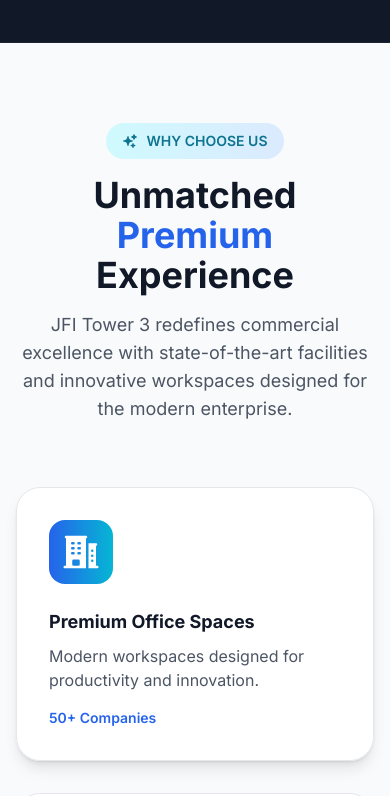
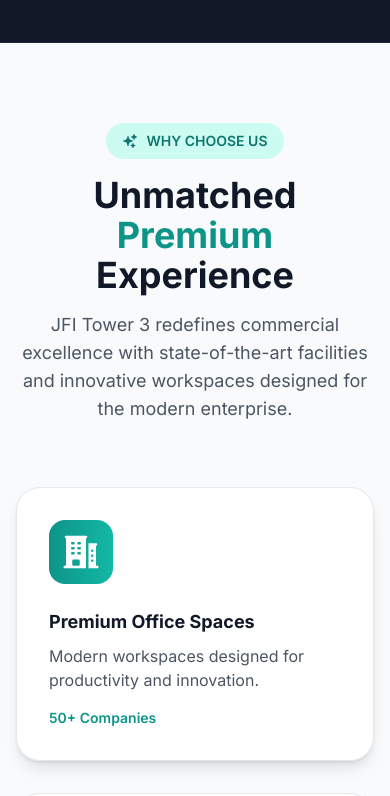
Before and after one commit to kspeiris/tower-office-rental, a React (Vite) app in the folder frontend/: page / in a window 390 px wide. Shown: the part 1360-2156 px from the top of the page. Built offline with nearby package versions, Linux system fonts and the light colour scheme; no server answers.

Commit message:
fix video

```diff
--- a/frontend/src/pages/public/HomePage.jsx
+++ b/frontend/src/pages/public/HomePage.jsx
@@ -79,7 +79,7 @@ const HomePage = () => {
       icon: <HiBuildingOffice2 className="h-10 w-10" />,
       title: 'Premium Office Spaces',
       description: 'Modern workspaces designed for productivity and innovation.',
-      gradient: 'from-blue-600 to-cyan-500',
+      gradient: 'from-primary-600 to-teal-500',
       stats: '50+ Companies'
     },
     {
@@ -93,14 +93,14 @@ const HomePage = () => {
       icon: <HiCpuChip className="h-10 w-10" />,
       title: 'Smart Technology',
       description: 'IoT-enabled building with energy management systems.',
-      gradient: 'from-purple-600 to-pink-500',
+      gradient: 'from-teal-600 to-cyan-500',
       stats: 'AI Integrated'
     },
     {
       icon: <HiHomeModern className="h-10 w-10" />,
       title: 'Sustainable Design',
       description: 'LEED-certified building with green initiatives.',
-      gradient: 'from-green-600 to-lime-500',
+      gradient: 'from-emerald-600 to-teal-600',
       stats: 'Eco-Friendly'
     }
   ];
@@ -372,7 +372,7 @@ const HomePage = () => {
                 transition={{ delay: index * 0.1 }}
                 className="flex flex-col items-center p-6 md:p-8 rounded-3xl bg-white/[0.03] backdrop-blur-sm border border-white/[0.05] hover:bg-white/[0.05] transition-colors"
               >
-                <div className="w-12 h-12 rounded-xl bg-gradient-to-br from-blue-600 to-cyan-500 text-white flex items-center justify-center mb-4 shadow-lg shadow-blue-500/20" aria-hidden="true">
+                <div className="w-12 h-12 rounded-xl bg-gradient-to-br from-primary-600 to-teal-500 text-white flex items-center justify-center mb-4 shadow-lg shadow-primary-500/20" aria-hidden="true">
                   {stat.icon}
                 </div>
                 <div className="text-2xl md:text-3xl font-black text-white mb-1">{stat.value}</div>
@@ -387,12 +387,12 @@ const HomePage = () => {
       <section className="py-20 bg-gray-50 dark:bg-gray-900/50">
         <div className="max-w-7xl mx-auto px-4 sm:px-6 lg:px-8">
           <div className="text-center mb-16">
-            <div className="inline-flex items-center px-4 py-2 rounded-full bg-gradient-to-r from-cyan-100 to-blue-100 text-cyan-700 mb-4">
+            <div className="inline-flex items-center px-4 py-2 rounded-full bg-gradient-to-r from-primary-100 to-teal-100 dark:from-primary-900/20 dark:to-teal-900/20 text-primary-700 dark:text-primary-300 mb-4">
               <HiSparkles className="h-4 w-4 mr-2" />
               <span className="text-sm font-semibold">WHY CHOOSE US</span>
             </div>
             <h2 className="text-4xl md:text-5xl font-bold text-gray-900 dark:text-white mb-4">
-              Unmatched <span className="text-blue-600">Premium</span> Experience
+              Unmatched <span className="text-primary-600 dark:text-primary-400">Premium</span> Experience
             </h2>
             <p className="text-gray-600 dark:text-gray-400 text-lg max-w-3xl mx-auto">
               JFI Tower 3 redefines commercial excellence with state-of-the-art facilities
@@ -417,7 +417,7 @@ const HomePage = () => {
                   </div>
                   <div className="text-lg font-bold text-gray-900 dark:text-white mb-2">{feature.title}</div>
                   <p className="text-gray-600 dark:text-gray-400 mb-4">{feature.description}</p>
-                  <div className="text-sm font-semibold text-blue-600 dark:text-blue-400">{feature.stats}</div>
+                  <div className="text-sm font-semibold text-primary-600 dark:text-primary-400">{feature.stats}</div>
                 </div>
               </motion.div>
             ))}
@@ -435,13 +435,13 @@ const HomePage = () => {
                 <span className="text-sm font-semibold">FEATURED SPACES</span>
               </div>
               <h2 className="text-4xl font-bold text-gray-900 dark:text-white mb-2">
-                Premium <span className="text-blue-600">Available</span> Spaces
+                Premium <span className="text-primary-600 dark:text-primary-400">Available</span> Spaces
               </h2>
               <p className="text-gray-600 dark:text-gray-400">Exclusive office spaces with prime locations and premium finishes</p>
             </div>
             <Link
               to="/floors"
-              className="group mt-4 md:mt-0 inline-flex items-center text-blue-600 hover:text-blue-700 font-semibold focus:outline-none focus:ring-2 focus:ring-blue-500 rounded px-2 py-1"
+              className="group mt-4 md:mt-0 inline-flex items-center text-primary-600 hover:text-primary-700 dark:text-primary-400 dark:hover:text-primary-300 font-semibold focus:outline-none focus:ring-2 focus:ring-primary-500 rounded px-2 py-1"
             >
               View all available spaces
               <HiArrowRight className="ml-2 h-5 w-5 group-hover:translate-x-2 transition-transform" aria-hidden="true" />
@@ -475,7 +475,7 @@ const HomePage = () => {
               <p className="text-gray-600 mb-6">Premium spaces are currently being prepared.</p>
               <button
                 onClick={() => navigate('/contact')}
-                className="px-6 py-3 bg-blue-600 text-white rounded-lg hover:bg-blue-700 transition-colors"
+                className="px-6 py-3 bg-primary-600 text-white rounded-lg hover:bg-primary-700 transition-colors focus:outline-none focus:ring-2 focus:ring-primary-500"
               >
                 Get Notified First
               </button>
@@ -485,7 +485,7 @@ const HomePage = () => {
       </section>
 
       {/* Amenities Section */}
-      <section className="py-20 bg-gradient-to-br from-gray-900 via-blue-900 to-gray-900 text-white">
+      <section className="py-20 bg-gradient-to-br from-gray-900 via-primary-900 to-gray-900 text-white">
         <div className="max-w-7xl mx-auto px-4 sm:px-6 lg:px-8">
           <div className="grid grid-cols-1 lg:grid-cols-2 gap-16 items-center">
             <motion.div
@@ -504,7 +504,7 @@ const HomePage = () => {
                 {towerData?.landingPage?.amenities?.title?.includes(' Future ') ? (
                   <>
                     {towerData.landingPage.amenities.title.split(' Future ')[0]}
-                    <span className="text-cyan-300"> Future </span>
+                    <span className="text-primary-300"> Future </span>
                     {towerData.landingPage.amenities.title.split(' Future ')[1]}
                   </>
                 ) : (
@@ -519,7 +519,7 @@ const HomePage = () => {
               <div className="grid grid-cols-1 sm:grid-cols-2 gap-6">
                 {amenities.map((amenity, index) => (
                   <div key={index} className="flex items-center p-4 rounded-xl bg-white/5 backdrop-blur-sm border border-white/10">
-                    <div className="flex-shrink-0 w-10 h-10 rounded-lg bg-gradient-to-r from-cyan-500 to-blue-500 flex items-center justify-center mr-4">
+                    <div className="flex-shrink-0 w-10 h-10 rounded-lg bg-gradient-to-r from-primary-500 to-teal-500 flex items-center justify-center mr-4">
                       {amenity.icon}
                     </div>
                     <div>
@@ -567,12 +567,12 @@ const HomePage = () => {
         <section className="py-20 bg-white dark:bg-gray-950">
           <div className="max-w-7xl mx-auto px-4 sm:px-6 lg:px-8">
             <div className="text-center mb-12">
-              <div className="inline-flex items-center px-4 py-2 rounded-full bg-gradient-to-r from-purple-100 to-pink-100 text-purple-700 mb-4">
+              <div className="inline-flex items-center px-4 py-2 rounded-full bg-gradient-to-r from-primary-100 to-teal-100 dark:from-primary-900/20 dark:to-teal-900/20 text-primary-700 dark:text-primary-300 mb-4">
                 <HiPhotograph className="h-4 w-4 mr-2" /> {/* FIXED: Changed from HiPhoto to HiPhotograph */}
                 <span className="text-sm font-semibold">TOWER GALLERY</span>
               </div>
               <h2 className="text-4xl md:text-5xl font-bold text-gray-900 dark:text-white mb-4">
-                Explore Our <span className="text-blue-600">Premium</span> Spaces
+                Explore Our <span className="text-primary-600 dark:text-primary-400">Premium</span> Spaces
               </h2>
               <p className="text-gray-600 dark:text-gray-400 text-lg max-w-3xl mx-auto">
                 Take a visual tour through our state-of-the-art facilities and modern workspaces
@@ -589,12 +589,12 @@ const HomePage = () => {
         <section className="py-20 bg-gray-50 dark:bg-gray-900/50">
           <div className="max-w-7xl mx-auto px-4 sm:px-6 lg:px-8">
             <div className="text-center mb-12">
-              <div className="inline-flex items-center px-4 py-2 rounded-full bg-gradient-to-r from-red-100 to-orange-100 text-red-700 mb-4">
+              <div className="inline-flex items-center px-4 py-2 rounded-full bg-gradient-to-r from-primary-100 to-teal-100 dark:from-primary-900/20 dark:to-teal-900/20 text-primary-700 dark:text-primary-300 mb-4">
                 <HiPlayCircle className="h-4 w-4 mr-2" />
                 <span className="text-sm font-semibold">VIDEO TOURS</span>
               </div>
               <h2 className="text-4xl md:text-5xl font-bold text-gray-900 dark:text-white mb-4">
-                Experience the <span className="text-blue-600">Virtual</span> Tour
+                Experience the <span className="text-primary-600 dark:text-primary-400">Virtual</span> Tour
               </h2>
               <p className="text-gray-600 dark:text-gray-400 text-lg max-w-3xl mx-auto">
                 Watch our comprehensive video tours and see what makes JFI Tower 3 exceptional
@@ -607,7 +607,7 @@ const HomePage = () => {
       )}
 
       {/* CTA Section */}
-      <section className="py-20 bg-gradient-to-r from-blue-50 to-cyan-50 dark:from-gray-900 dark:to-gray-800">
+      <section className="py-20 bg-gradient-to-r from-primary-50 to-teal-50 dark:from-gray-900 dark:to-gray-800">
         <div className="max-w-4xl mx-auto px-4 sm:px-6 lg:px-8 text-center">
           <motion.div
             initial={{ opacity: 0, y: 20 }}
@@ -615,7 +615,7 @@ const HomePage = () => {
             transition={{ duration: 0.6 }}
           >
             <h2 className="text-4xl md:text-5xl font-bold text-gray-900 dark:text-white mb-6">
-              Join the <span className="text-blue-600">Elite</span> Community
+              Join the <span className="text-primary-600 dark:text-primary-400">Elite</span> Community
             </h2>
             <p className="text-gray-600 dark:text-gray-400 text-lg mb-8 max-w-2xl mx-auto">
               Be part of a curated ecosystem of industry leaders, innovators,
@@ -624,14 +624,14 @@ const HomePage = () => {
             <div className="flex flex-col sm:flex-row gap-4 justify-center">
               <button
                 onClick={() => navigate('/floors')}
-                className="group px-8 py-4 bg-gradient-to-r from-blue-600 to-cyan-600 text-white font-semibold rounded-xl hover:from-blue-700 hover:to-cyan-700 transition-all duration-300 transform hover:-translate-y-1 shadow-xl flex items-center justify-center focus:outline-none focus:ring-2 focus:ring-blue-500 focus:ring-offset-2"
+                className="group px-8 py-4 bg-gradient-to-r from-primary-600 to-teal-600 text-white font-semibold rounded-xl hover:from-primary-700 hover:to-teal-700 transition-all duration-300 transform hover:-translate-y-1 shadow-xl flex items-center justify-center focus:outline-none focus:ring-2 focus:ring-primary-500 focus:ring-offset-2"
               >
                 View Available Spaces
                 <HiArrowRightCircle className="ml-3 h-6 w-6 group-hover:translate-x-2 transition-transform" aria-hidden="true" />
               </button>
               <button
                 onClick={() => navigate('/contact')}
-                className="px-8 py-4 bg-white dark:bg-gray-800 text-blue-600 dark:text-blue-400 font-semibold rounded-xl border-2 border-blue-200 dark:border-blue-900/50 hover:border-blue-300 dark:hover:border-blue-800 hover:bg-blue-50 dark:hover:bg-gray-700 transition-all duration-300 focus:outline-none focus:ring-2 focus:ring-blue-500 focus:ring-offset-2"
+                className="px-8 py-4 bg-white dark:bg-gray-800 text-primary-600 dark:text-primary-400 font-semibold rounded-xl border-2 border-primary-200 dark:border-primary-900/50 hover:border-primary-300 dark:hover:border-primary-800 hover:bg-primary-50 dark:hover:bg-gray-700 transition-all duration-300 focus:outline-none focus:ring-2 focus:ring-primary-500 focus:ring-offset-2"
               >
                 Schedule a Tour
               </button>
```
